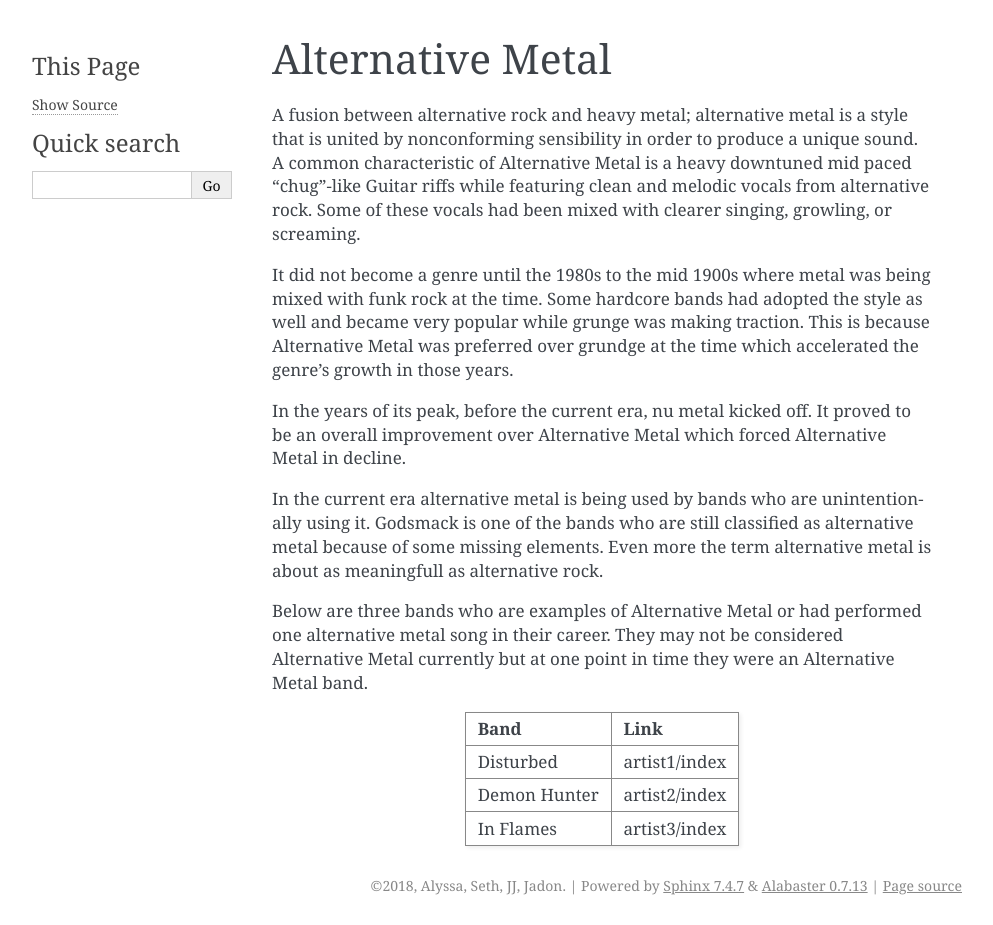
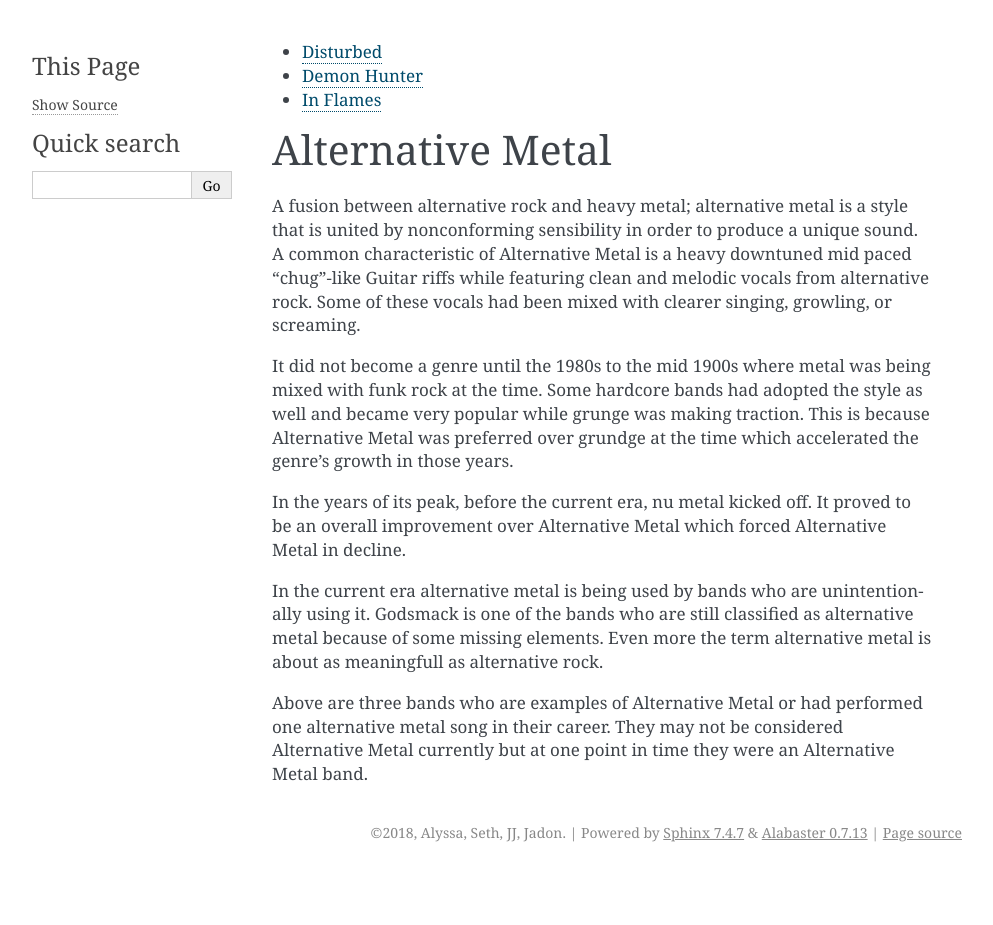
Before and after one commit to rahxki/final_project, a Sphinx documentation site: the page built from source/alternative_metal/index.rst, in a window 1280 px wide. Shown: the whole page, without its empty margins (148-1141 px from the left). Built offline with Sphinx 7.4.7, drawn with Linux system fonts in a browser that asks for light colours; after the commit the page ends 900 px from its top, so only the background shows below that.

Commit message:
Fixed formatting

```diff
--- a/source/alternative_metal/index.rst
+++ b/source/alternative_metal/index.rst
@@ -17,13 +25,5 @@
 who are still classified as alternative metal because of some missing elements. Even more the term alternative metal is
 about as meaningfull as alternative rock.
 
-Below are three bands who are examples of Alternative Metal or had performed one alternative metal song in their career.
+Above are three bands who are examples of Alternative Metal or had performed one alternative metal song in their career.
 They may not be considered Alternative Metal currently but at one point in time they were an Alternative Metal band.
-
-============ =============
-Band         Link
-============ =============
-Disturbed	 artist1/index
-Demon Hunter artist2/index
-In Flames	 artist3/index
-============ =============
```
Also changed, not shown: other parts of source/alternative_metal/index.rst (+8 -0 lines).
